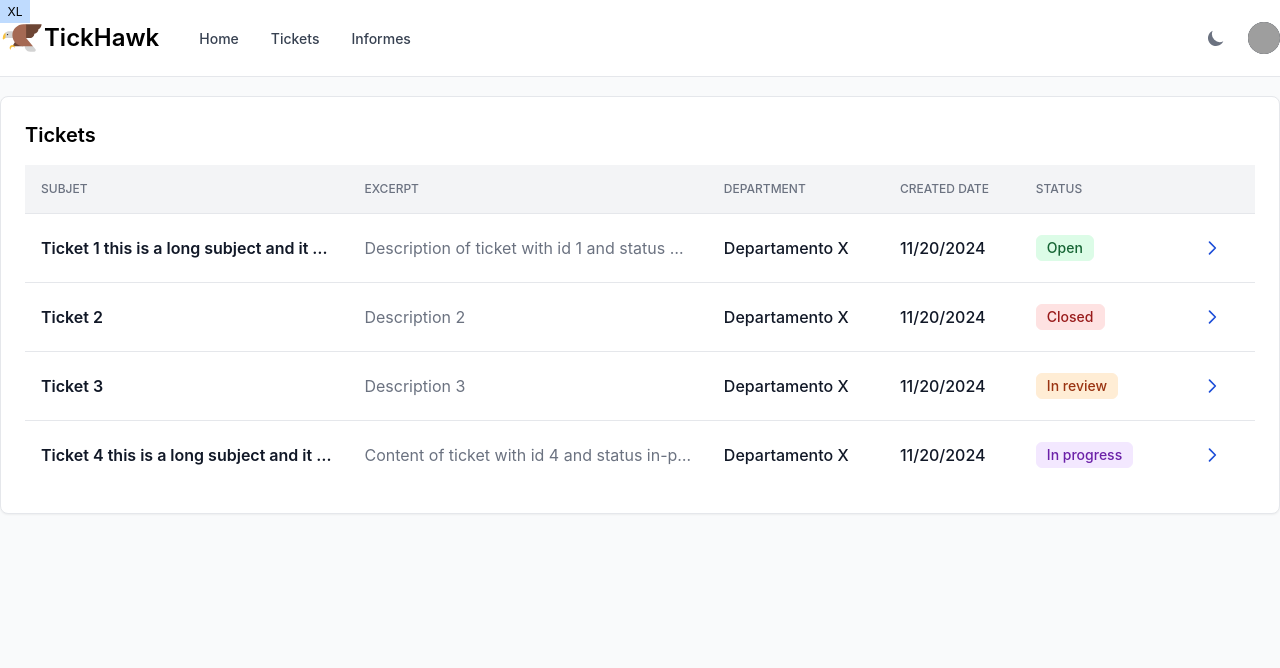
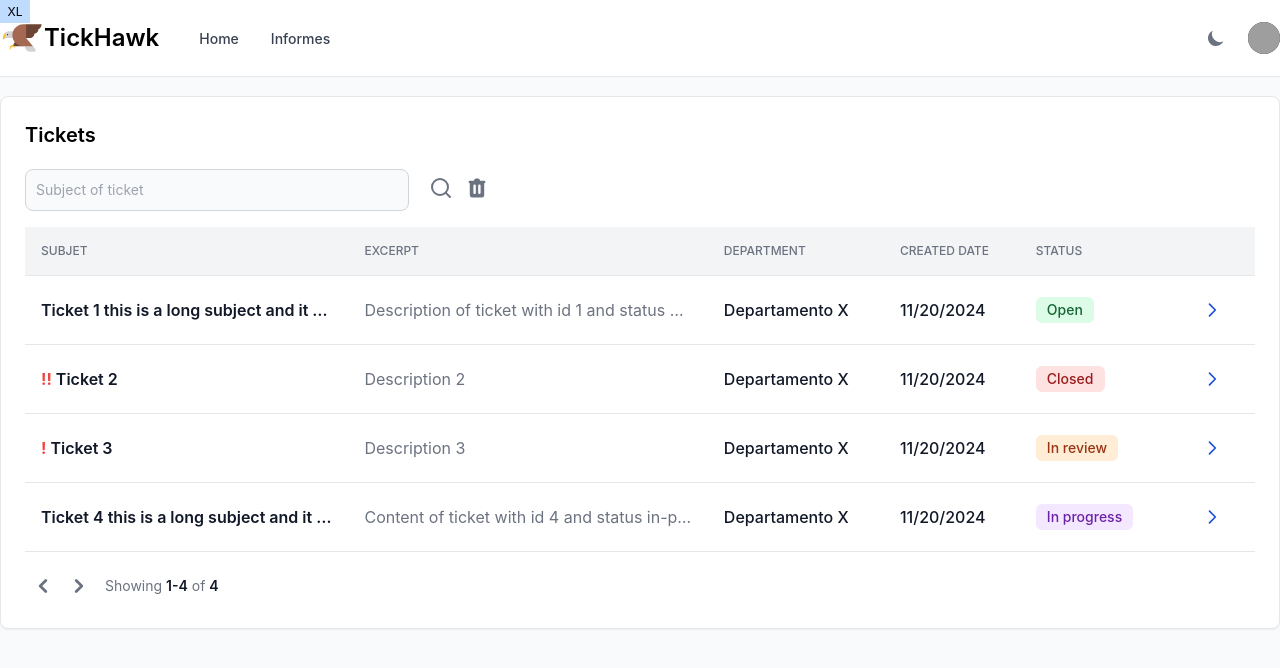
Before and after one commit to weiss-aviam/TickHawk, a React (Create React App) app in the folder app/: page / in a window 1280 px wide. Shown: the top 668 px of the page. Built offline with nearby package versions, Linux system fonts and the light colour scheme; grey boxes are pictures that could not be loaded.

Commit message:
feat: add priority field to Ticket model and schema; implement TicketFilter component in customer home page

```diff
--- a/app/src/pages/customer/header.tsx
+++ b/app/src/components/customer/Header.tsx
@@ -1,6 +1,6 @@
 import React from 'react'
 import { Link } from 'react-router-dom'
-import ThemeSelector from '../../components/ThemeSelector'
+import ThemeSelector from '../ThemeSelector'
 
 function Header () {
   const [isMenuOpen, setIsMenuOpen] = React.useState(false)
@@ -32,15 +32,6 @@ function Header () {
                     className='text-sm font-medium text-gray-700 hover:text-primary-700 dark:text-gray-400 dark:hover:text-primary-500'
                     aria-current='page'
                   >
-                    Tickets
-                  </a>
-                </li>
-                <li>
-                  <a
-                    href='#'
-                    className='text-sm font-medium text-gray-700 hover:text-primary-700 dark:text-gray-400 dark:hover:text-primary-500'
-                    aria-current='page'
-                  >
                     Informes
                   </a>
                 </li>
@@ -53,9 +44,7 @@ function Header () {
               <div className='hidden mr-3 -mb-1 sm:block'>
                 <span></span>
               </div>
-
               <ThemeSelector />
-
               <div className='flex items-center ml-3'>
                 <div>
                   <button
@@ -128,14 +117,6 @@ function Header () {
                 href='#'
                 className='block px-3 py-2 text-base font-normal text-gray-600 border-b border-gray-100 hover:bg-gray-50 hover:border-gray-300 hover:text-gray-900 dark:border-gray-700 dark:hover:bg-gray-700 dark:text-gray-400 dark:hover:text-white'
               >
-                Tickets
-              </a>
-            </li>
-            <li>
-              <a
-                href='#'
-                className='block px-3 py-2 text-base font-normal text-gray-600 border-b border-gray-100 hover:bg-gray-50 hover:border-gray-300 hover:text-gray-900 dark:border-gray-700 dark:hover:bg-gray-700 dark:text-gray-400 dark:hover:text-white'
-              >
                 Informes
               </a>
             </li>
--- /dev/null
+++ b/app/src/components/customer/TicketFilter.tsx
@@ -0,0 +1,59 @@
+import React from 'react'
+import { TicketState, useTicketsStore } from 'store/tickets/tickets.store'
+
+function TicketFilter () {
+  const tickets = useTicketsStore((state: TicketState) => state.tickets)
+
+  return (
+    <div className='items-center justify-between block sm:flex md:divide-x md:divide-gray-100 dark:divide-gray-700'>
+      <div className='flex items-center mb-4 sm:mb-0'>
+        <form className='sm:pr-3' action='#' method='GET'>
+          <label className='sr-only'>Subject of ticket</label>
+          <div className='relative w-48 mt-1 sm:w-64 xl:w-96'>
+            <input
+              type='text'
+              className='bg-gray-50 border border-gray-300 text-gray-900 sm:text-sm rounded-lg focus:ring-primary-500 focus:border-primary-500 block w-full p-2.5 dark:bg-gray-700 dark:border-gray-600 dark:placeholder-gray-400 dark:text-white dark:focus:ring-primary-500 dark:focus:border-primary-500'
+              placeholder='Subject of ticket'
+            />
+          </div>
+        </form>
+        <div className='flex items-center w-full sm:justify-end'>
+          <div className='flex pl-1 space-x-1'>
+            <span className='inline-flex justify-center p-1 text-gray-500 rounded cursor-pointer hover:text-gray-900 hover:bg-gray-100 dark:text-gray-400 dark:hover:bg-gray-700 dark:hover:text-white'>
+              <svg
+                className='feather feather-search w-6 h-6'
+                fill='none'
+                height='24'
+                stroke='currentColor'
+                stroke-linecap='round'
+                stroke-linejoin='round'
+                stroke-width='2'
+                viewBox='0 0 24 24'
+                width='24'
+                xmlns='http://www.w3.org/2000/svg'
+              >
+                <circle cx='11' cy='11' r='8' />
+                <line x1='21' x2='16.65' y1='21' y2='16.65' />
+              </svg>
+            </span>
+            <span className='inline-flex justify-center p-1 text-gray-500 rounded cursor-pointer hover:text-gray-900 hover:bg-gray-100 dark:text-gray-400 dark:hover:bg-gray-700 dark:hover:text-white'>
+              <svg
+                className='w-6 h-6'
+                fill='currentColor'
+                viewBox='0 0 20 20'
+                xmlns='http://www.w3.org/2000/svg'
+              >
+                <path
+                  fill-rule='evenodd'
+                  d='M9 2a1 1 0 00-.894.553L7.382 4H4a1 1 0 000 2v10a2 2 0 002 2h8a2 2 0 002-2V6a1 1 0 100-2h-3.382l-.724-1.447A1 1 0 0011 2H9zM7 8a1 1 0 012 0v6a1 1 0 11-2 0V8zm5-1a1 1 0 00-1 1v6a1 1 0 102 0V8a1 1 0 00-1-1z'
+                  clip-rule='evenodd'
+                ></path>
+              </svg>
+            </span>
+          </div>
+        </div>
+      </div>
+    </div>
+  )
+}
+export default TicketFilter
--- a/app/src/components/customer/TicketList.tsx
+++ b/app/src/components/customer/TicketList.tsx
@@ -1,5 +1,26 @@
 import React from 'react'
 import { TicketState, useTicketsStore } from 'store/tickets/tickets.store'
+
+function ProrityBadge ({ priority }: { priority: string }) {
+  let color = ''
+  let text = ''
+  switch (priority) {
+    case 'medium':
+      text = '!'
+      break
+    case 'high':
+      text = '!!'
+      break
+    default:
+      text = ''
+  }
+
+  return text ? (
+    <span className='text-red-500 text-base font-bold pr-1'>{text}</span>
+  ) : (
+    <></>
+  )
+}
 
 function StatusBadge ({ status }: { status: string }) {
   let color = ''
@@ -39,6 +60,7 @@ function TicketList () {
   const tickets = useTicketsStore((state: TicketState) => state.tickets)
 
   return (
+    <div>
       <table className='min-w-full divide-y divide-gray-200 table-fixed dark:divide-gray-600'>
         <thead className='bg-gray-100 dark:bg-gray-700'>
           <tr>
@@ -80,8 +102,12 @@ function TicketList () {
         </thead>
         <tbody className='bg-white divide-y divide-gray-200 dark:bg-gray-800 dark:divide-gray-700'>
           {tickets.map(ticket => (
-          <tr className='hover:bg-gray-100 dark:hover:bg-gray-700 cursor-pointer'>
+            <tr
+              key={ticket._id}
+              className='hover:bg-gray-100 dark:hover:bg-gray-700 cursor-pointer'
+            >
               <td className='max-w-72 p-4 mr-2 space-x-6 overflow-hidden truncate whitespace-nowrap text-base font-semibold text-gray-900 dark:text-white'>
+                <ProrityBadge priority={ticket.priority} />
                 {ticket.subject}
               </td>
               <td className='max-w-sm p-4 overflow-hidden text-base font-normal text-gray-500 truncate xl:max-w-xs dark:text-gray-400 hidden xl:display-revert'>
@@ -120,6 +146,55 @@ function TicketList () {
           ))}
         </tbody>
       </table>
+      <div className='sticky bottom-0 right-0 items-center w-full pt-4 bg-white border-t border-gray-200 sm:flex sm:justify-between dark:bg-gray-800 dark:border-gray-700'>
+        <div className='flex items-center mb-0 sm:mb-0'>
+          <a
+            href='#'
+            className='inline-flex justify-center p-1 text-gray-500 rounded cursor-pointer hover:text-gray-900 hover:bg-gray-100 dark:hover:bg-gray-700 dark:hover:text-white'
+          >
+            <svg
+              className='w-7 h-7'
+              fill='currentColor'
+              viewBox='0 0 20 20'
+              xmlns='http://www.w3.org/2000/svg'
+            >
+              <path
+                fill-rule='evenodd'
+                d='M12.707 5.293a1 1 0 010 1.414L9.414 10l3.293 3.293a1 1 0 01-1.414 1.414l-4-4a1 1 0 010-1.414l4-4a1 1 0 011.414 0z'
+                clip-rule='evenodd'
+              ></path>
+            </svg>
+          </a>
+          <a
+            href='#'
+            className='inline-flex justify-center p-1 mr-2 text-gray-500 rounded cursor-pointer hover:text-gray-900 hover:bg-gray-100 dark:hover:bg-gray-700 dark:hover:text-white'
+          >
+            <svg
+              className='w-7 h-7'
+              fill='currentColor'
+              viewBox='0 0 20 20'
+              xmlns='http://www.w3.org/2000/svg'
+            >
+              <path
+                fill-rule='evenodd'
+                d='M7.293 14.707a1 1 0 010-1.414L10.586 10 7.293 6.707a1 1 0 011.414-1.414l4 4a1 1 0 010 1.414l-4 4a1 1 0 01-1.414 0z'
+                clip-rule='evenodd'
+              ></path>
+            </svg>
+          </a>
+          <span className='text-sm font-normal text-gray-500 dark:text-gray-400'>
+            Showing{' '}
+            <span className='font-semibold text-gray-900 dark:text-white'>
+              1-4
+            </span>{' '}
+            of{' '}
+            <span className='font-semibold text-gray-900 dark:text-white'>
+              4
+            </span>
+          </span>
+        </div>
+      </div>
+    </div>
   )
 }
 export default TicketList
--- a/app/src/models/ticket.model.ts
+++ b/app/src/models/ticket.model.ts
@@ -3,6 +3,7 @@ export interface Ticket {
     subject: string,
     content: string,
     status: string,
+    priority: string,
     createdAt: Date,
     //TODO: Add the rest of the fields
 }
--- a/app/src/pages/customer/home.tsx
+++ b/app/src/pages/customer/home.tsx
@@ -1,6 +1,7 @@
 import React from 'react'
-import Header from './header'
 import TicketList from 'components/customer/TicketList'
+import TicketFilter from 'components/customer/TicketFilter'
+import Header from 'components/customer/Header'
 
 function Home () {
   return (
@@ -12,6 +13,9 @@ function Home () {
             <h3 className='mb-4 text-xl font-semibold dark:text-white'>
               Tickets
             </h3>
+            <div className='mb-4'>
+              <TicketFilter />
+            </div>
             <div className='flex flex-col'>
               <div className='overflow-x-auto'>
                 <div className='inline-block min-w-full align-middle'>
--- a/app/src/store/tickets/tickets.store.ts
+++ b/app/src/store/tickets/tickets.store.ts
@@ -11,6 +11,7 @@ export const useTicketsStore = create<TicketState>()((set) => ({
             subject: "Ticket 1 this is a long subject and it should be truncated",
             content: "Description of ticket with id 1 and status open and a long subject",
             status: "open",
+            priority: "low",
             createdAt: new Date(),
         },
         {
@@ -18,6 +19,7 @@ export const useTicketsStore = create<TicketState>()((set) => ({
             subject: "Ticket 2",
             content: "Description 2",
             status: "closed",
+            priority: "high",
             createdAt: new Date(),
         },
         {
@@ -25,6 +27,7 @@ export const useTicketsStore = create<TicketState>()((set) => ({
             subject: "Ticket 3",
             content: "Description 3",
             status: "in-review",
+            priority: "medium",
             createdAt: new Date(),
         },
         {
@@ -32,6 +35,7 @@ export const useTicketsStore = create<TicketState>()((set) => ({
             subject: "Ticket 4 this is a long subject and it should be truncated",
             content: "Content of ticket with id 4 and status in-progress and a long subject",
             status: "in-progress",
+            priority: "low",
             createdAt: new Date(),
         },
     ],
```
Also changed, not shown: 1 other file (tests, documents, lock files or other folders). Lines whose indentation alone changed are shown as unchanged.
